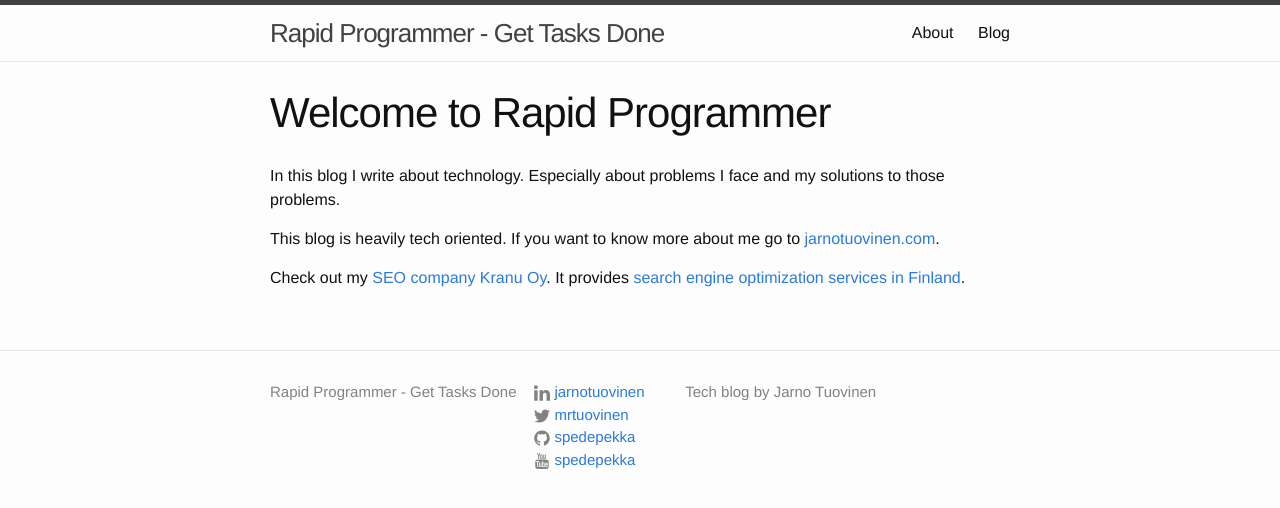
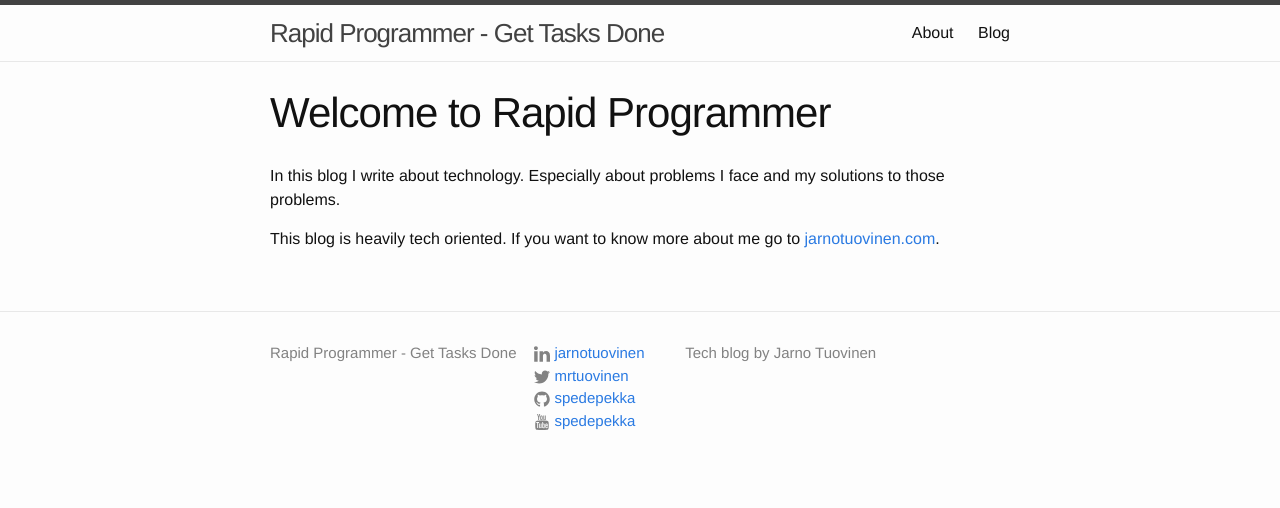
Before and after one commit to spedepekka/rapidprogrammer, a Jekyll site: the page built from index.md, in a window 1280 px wide. Shown: the top 508 px of the page. Built offline with Jekyll 4.4.1, drawn with Linux system fonts in a browser that asks for light colours.

Commit message:
Remove obsolete Kranu SEO link

```diff
--- a/index.md
+++ b/index.md
@@ -6,5 +6,3 @@ title: Welcome to Rapid Programmer
 In this blog I write about technology. Especially about problems I face and my solutions to those problems.
 
 This blog is heavily tech oriented. If you want to know more about me go to [jarnotuovinen.com](http://jarnotuovinen.com).
-
-Check out my [SEO company Kranu Oy](https://www.kranu.fi). It provides [search engine optimization services in Finland](https://www.kauppalehti.fi/5/i/yritykset/yrityshaku/osuma_tulostus.jsp?id=29340455).
```
